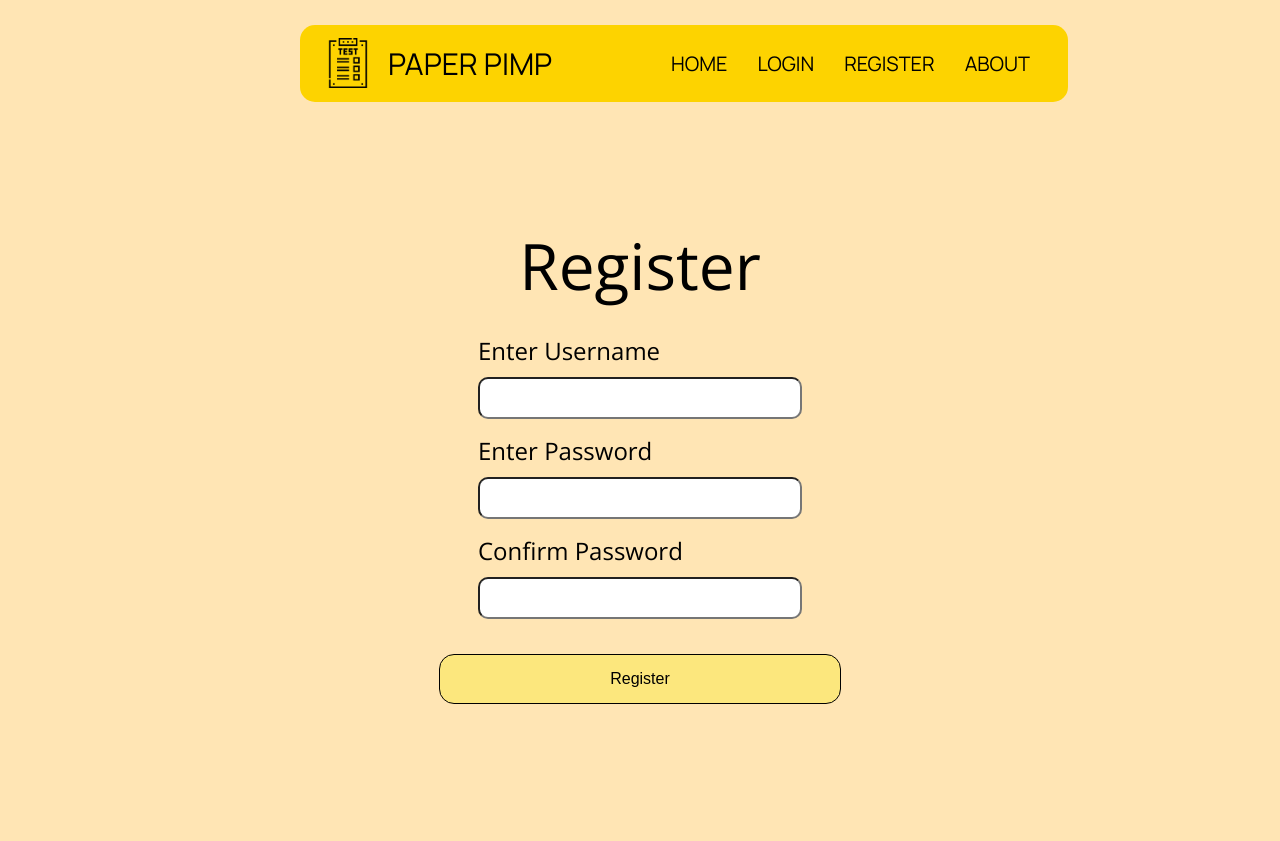
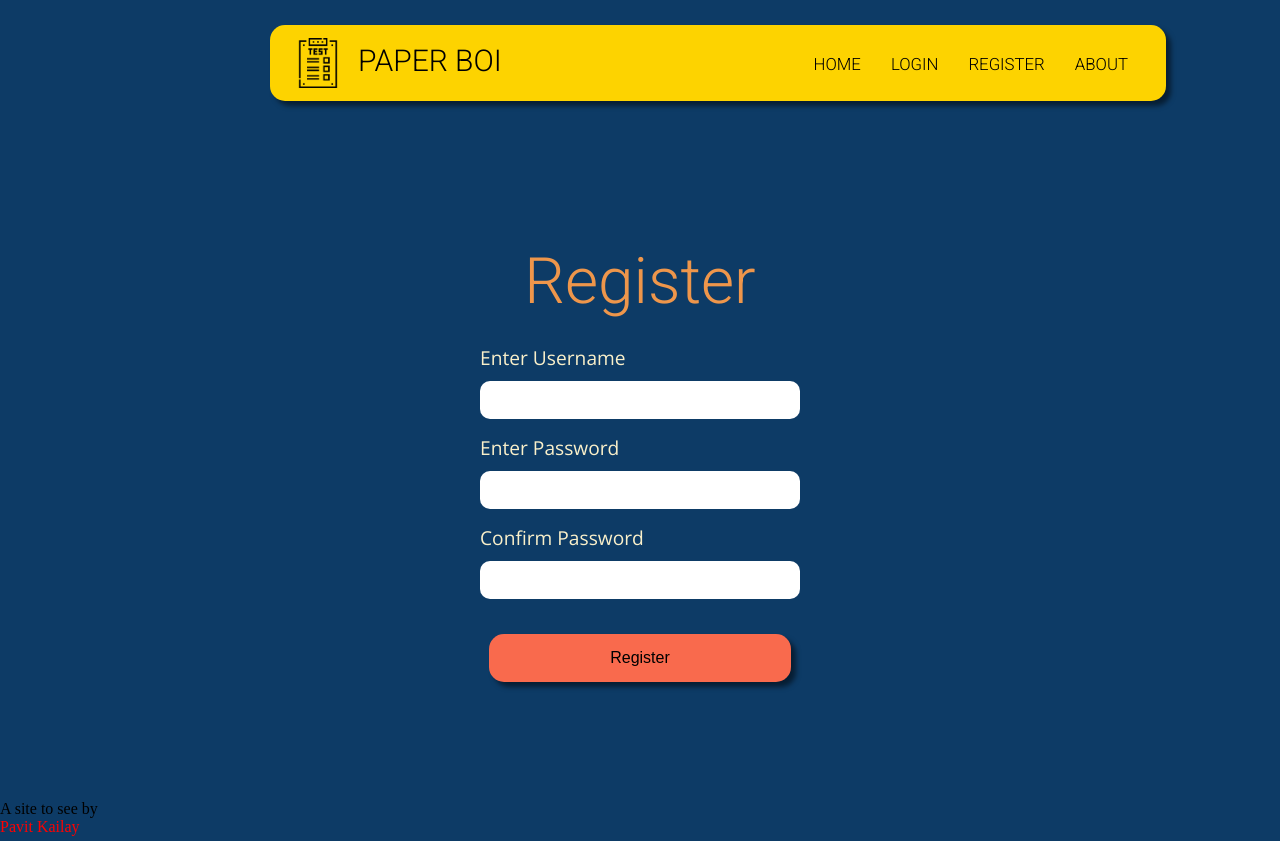
Before and after one commit to Mr-cintacs/Paper-boi, a PHP site: page /register.php in a window 1280 px wide. Before the commit the page ends 704 px from the top, so only its background shows below. Run offline with PHP 8.4, Linux system fonts and the light colour scheme; some libraries are stand-ins or nearby versions.

Commit message:
registeration page style updated

```diff
--- a/css/register.css
+++ b/css/register.css
@@ -1,5 +1,6 @@
 @import url('https://fonts.googleapis.com/css2?family=Manrope&display=swap');
 @import url('https://fonts.googleapis.com/css2?family=Open+Sans&display=swap');
+@import url('https://fonts.googleapis.com/css2?family=Roboto:wght@300&display=swap');
 
 *{
 	box-sizing:border-box;
@@ -7,26 +8,28 @@
 	padding:0;
 }
 body{
-	background-color:#ffe5b4/*292826*/;
+	background-color:#0D3B66;
 }
 h3,li,a{
-	font-family: 'Manrope', sans-serif;
+	font-family: 'Roboto', sans-serif;
 	font-size:20px;
 	color:black;
 	text-decoration: none;
 }
 .navigation{
-	width:60%;
+	width:70%;
 	display:flex;
 	margin:auto;
 	margin-top:25px;
 	padding:3px;
 	position: fixed;
 	z-index: 1;
-	left:300px;
+	left:270px;
 	justify-content: flex-end;
 	background-color:#fdd300;
 	border-radius:15px;
+	box-shadow: 5px 5px 5px rgba(0,0,0,0.5);
+	transition:transform 0.25s ease-in-out;
 }
 .logo{
 	margin-left:10px;
@@ -34,6 +37,7 @@ h3,li,a{
 	color:black;
 	cursor: pointer;
 	padding:10px;
+	font-size:
 }
 #logo-img{
 	float:left;
@@ -58,6 +62,9 @@ li{
 	list-style: none;
 	padding:0 15px;
 }
+.nav-item{
+	font-size:1.05rem;
+}
 
 #register{
 	font-family: 'Open Sans', sans-serif;
@@ -67,17 +74,20 @@ li{
 	flex-direction:column;
 	justify-content: center;
 	align-items:center;
+	color:#EE964B;
 }
 #register h1{
+	color:#EE964B;
 	margin-top: 150px;
 	margin-right: auto;
 	margin-left:auto;
-	font-family: 'Open Sans', sans-serif;
+	font-family: 'Roboto', sans-serif;
 	font-size:4em;
 	font-weight:300;
 
 }
 #register form{
+	color:#FAF0CA;
 	margin: 15px auto;
 	padding:10px;
 	width:80%;
@@ -89,22 +99,23 @@ li{
 #register input{
 	margin:10px auto;
 	padding:5px;
-
+	border:none;
 	font-size:1.5em;
 	border-radius:10px;
 }
 #register label{
 	display: block;
-	font-size:1.5em;
+	font-size:1.2em;
 }
 #register button{
-	background-color:#fce77d;
+	background-color:#F96A4D;
 	margin-top: 20px;
 	padding:15px;
 	font-size:1rem;
-	width:40%;
-	border:0.5px black solid;
-	border-radius:15px
+	border:none;
+	width:30%;
+	box-shadow: 5px 5px 5px rgba(0,0,0,0.5);
+	border-radius:15px;
 }
 span{
 	display:block;
--- a/register.php
+++ b/register.php
@@ -108,13 +108,13 @@ if($_SERVER['REQUEST_METHOD']=="POST")
  	<nav class="navigation">
 		<div class="logo">
 			<img id="logo-img" src="images/exam.png" alt="image of paper/s">
-			<h3 id="logo-text">PAPER PIMP</h3>
+			<h3 id="logo-text">PAPER BOI</h3>
 		</div>
 		<ul id="list">
-			<li> <a href="landing_page.php">HOME </a></li>
-			<li> <a href="landing_page.php#login">LOGIN</a></li>
-			<li> <a href="register.php"> REGISTER </a></li>
-			<li> <a href="#"> ABOUT </a></li>
+			<li> <a class="nav-item" href="landing_page.php">HOME </a></li>
+			<li> <a class="nav-item" href="landing_page.php#login">LOGIN</a></li>
+			<li> <a class="nav-item" href="register.php"> REGISTER </a></li>
+			<li> <a class="nav-item" href="#"> ABOUT </a></li>
 		</ul>
 	</nav>
 
@@ -140,6 +140,9 @@ if($_SERVER['REQUEST_METHOD']=="POST")
 	 		<button type="submit" name="submit" >Register</button>
 	 	</form>
 	</section>
+	<footer>
+		<p>A site to see by <span>Pavit Kailay</span></p>
+	</footer>
 
  </body>
  </html>
```
Also changed, not shown: css/landing_page.css (+6 -5 lines).
